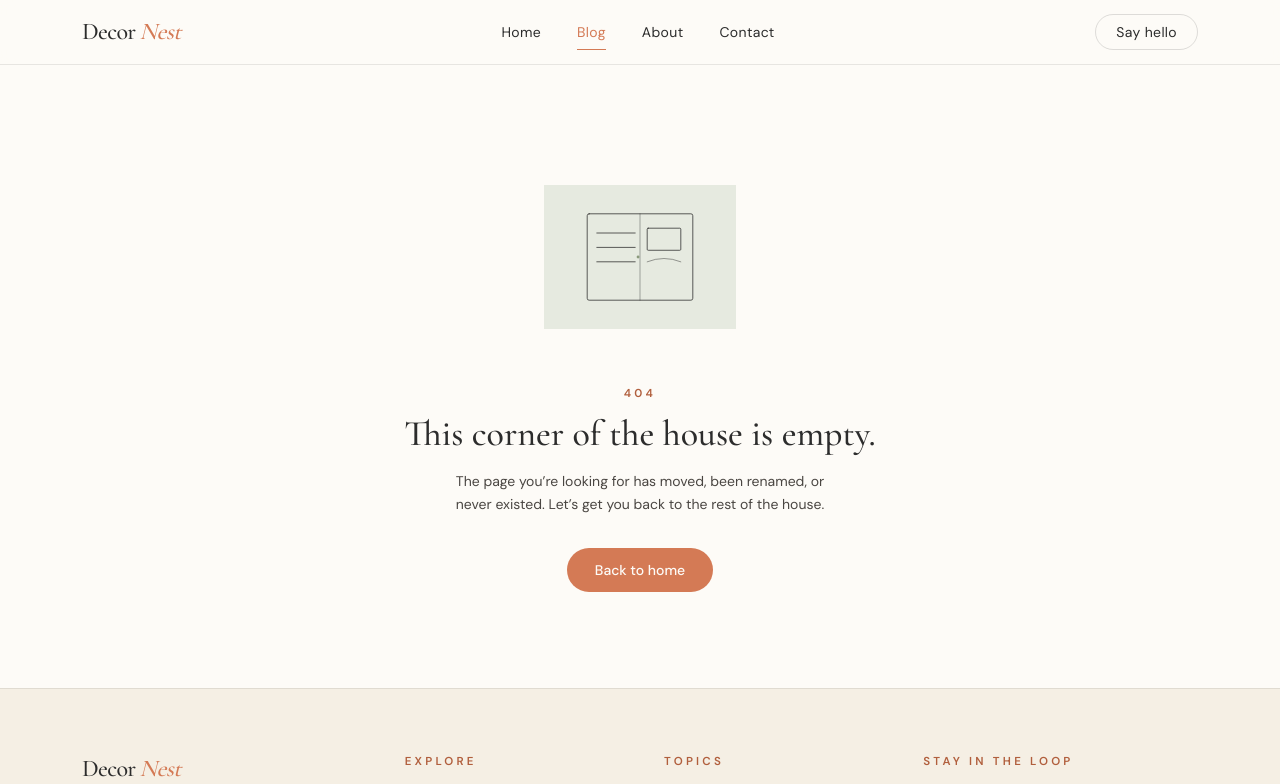
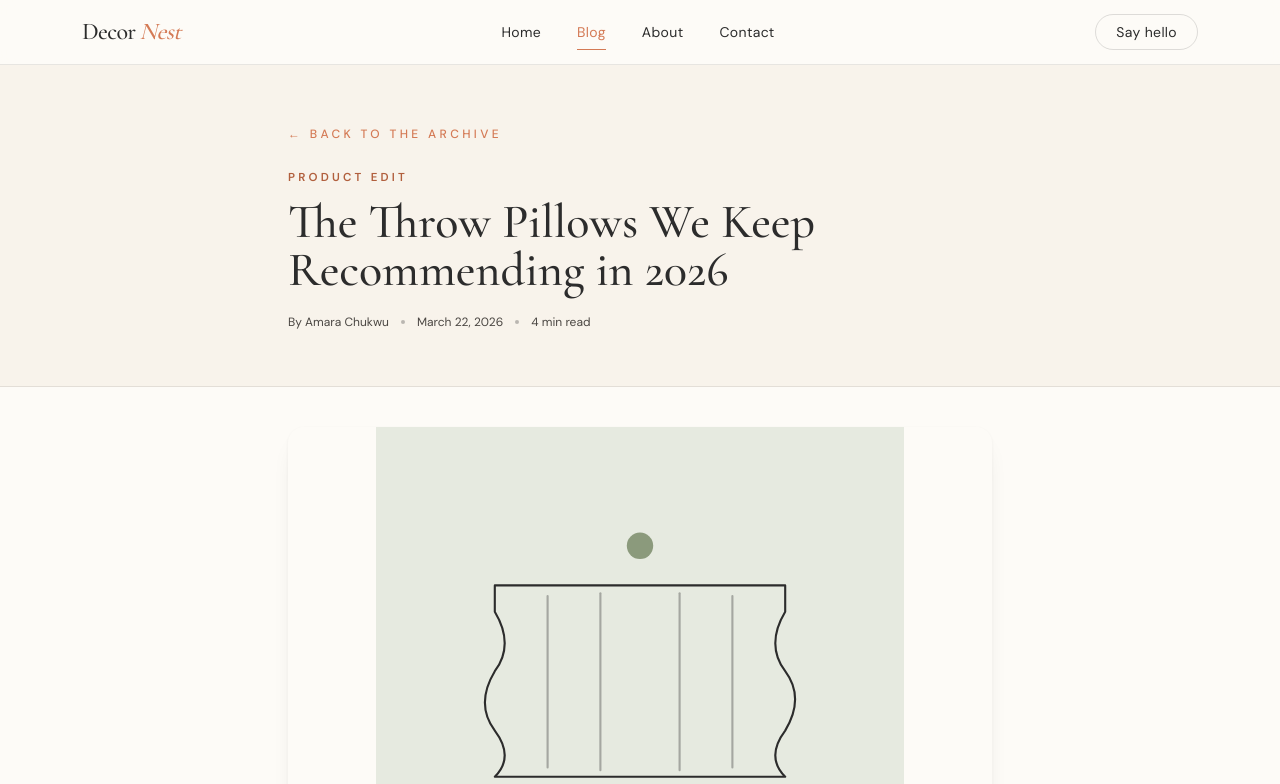
Before and after one commit to Danamstrong/DecorNest, a Next.js app: page /blog/best-throw-pillows-2026 in a window 1280 px wide. Before the commit this address had no page. Shown: the top 784 px of the page. Built offline with nearby package versions, Linux system fonts and the light colour scheme.

Commit message:
Add blog post page with dynamic metadata and content

```diff
--- /dev/null
+++ b/src/app/blog/[slug]/page.tsx
@@ -0,0 +1,114 @@
+import type { Metadata } from "next";
+import Link from "next/link";
+import { notFound } from "next/navigation";
+import { getAllSlugs, getPostBySlug, posts } from "@/lib/posts";
+import SceneIllustration from "@/components/illustrations/SceneIllustration";
+import PostBody from "@/components/PostBody";
+import PostCard from "@/components/PostCard";
+import Newsletter from "@/components/Newsletter";
+
+export function generateStaticParams() {
+  return getAllSlugs().map((slug) => ({ slug }));
+}
+
+export async function generateMetadata({
+  params,
+}: {
+  params: Promise<{ slug: string }>;
+}): Promise<Metadata> {
+  const { slug } = await params;
+  const post = getPostBySlug(slug);
+  if (!post) return {};
+  return {
+    title: post.title,
+    description: post.excerpt,
+    openGraph: {
+      title: post.title,
+      description: post.excerpt,
+      type: "article",
+      publishedTime: post.date,
+    },
+  };
+}
+
+export default async function BlogPostPage({
+  params,
+}: {
+  params: Promise<{ slug: string }>;
+}) {
+  const { slug } = await params;
+  const post = getPostBySlug(slug);
+  if (!post) notFound();
+
+  const related = posts
+    .filter((p) => p.slug !== post.slug && p.category === post.category)
+    .slice(0, 3);
+
+  const formattedDate = new Date(post.date).toLocaleDateString("en-US", {
+    year: "numeric",
+    month: "long",
+    day: "numeric",
+  });
+
+  return (
+    <article>
+      <div className="border-b border-charcoal/10 bg-surface/60">
+        <div className="mx-auto max-w-3xl px-5 py-14 sm:px-8">
+          <Link
+            href="/blog"
+            className="text-xs font-medium uppercase tracking-widest2 text-terracotta hover:text-terracotta-dark"
+          >
+            ← Back to the archive
+          </Link>
+          <p className="eyebrow mt-6">{post.category}</p>
+          <h1 className="mt-3 font-display text-3xl font-medium leading-tight text-charcoal sm:text-5xl">
+            {post.title}
+          </h1>
+          <div className="mt-5 flex items-center gap-3 text-xs text-ink">
+            <span>By Amara Chukwu</span>
+            <span className="h-1 w-1 rounded-full bg-charcoal/30" />
+            <time dateTime={post.date}>{formattedDate}</time>
+            <span className="h-1 w-1 rounded-full bg-charcoal/30" />
+            <span>{post.readingTime}</span>
+          </div>
+        </div>
+      </div>
+
+      <div className="mx-auto max-w-3xl px-5 pt-10 sm:px-8">
+        <SceneIllustration
+          variant={post.scene}
+          className="aspect-[16/9] w-full rounded-2xl shadow-card"
+        />
+      </div>
+
+      <div className="mx-auto max-w-3xl px-5 py-12 sm:px-8">
+        <PostBody blocks={post.content} />
+
+        <div className="mt-14 rounded-2xl bg-surface p-6 sm:p-8">
+          <p className="font-display text-lg font-medium text-charcoal">
+            Enjoyed this one?
+          </p>
+          <p className="mt-1 text-sm text-ink">
+            Get the next post — and nothing else — in your inbox.
+          </p>
+          <div className="mt-4">
+            <Newsletter compact />
+          </div>
+        </div>
+      </div>
+
+      {related.length > 0 && (
+        <div className="border-t border-charcoal/10 bg-surface/40 py-16">
+          <div className="mx-auto max-w-content px-5 sm:px-8">
+            <p className="eyebrow mb-6">More on {post.category}</p>
+            <div className="grid gap-6 sm:grid-cols-2 lg:grid-cols-3">
+              {related.map((p) => (
+                <PostCard key={p.slug} post={p} />
+              ))}
+            </div>
+          </div>
+        </div>
+      )}
+    </article>
+  );
+}
```
